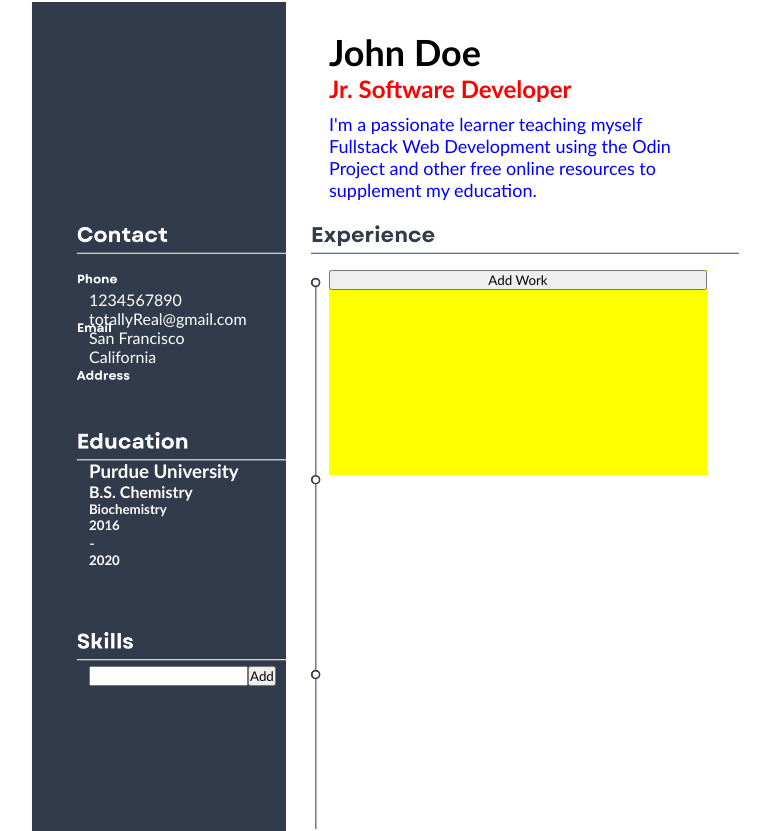
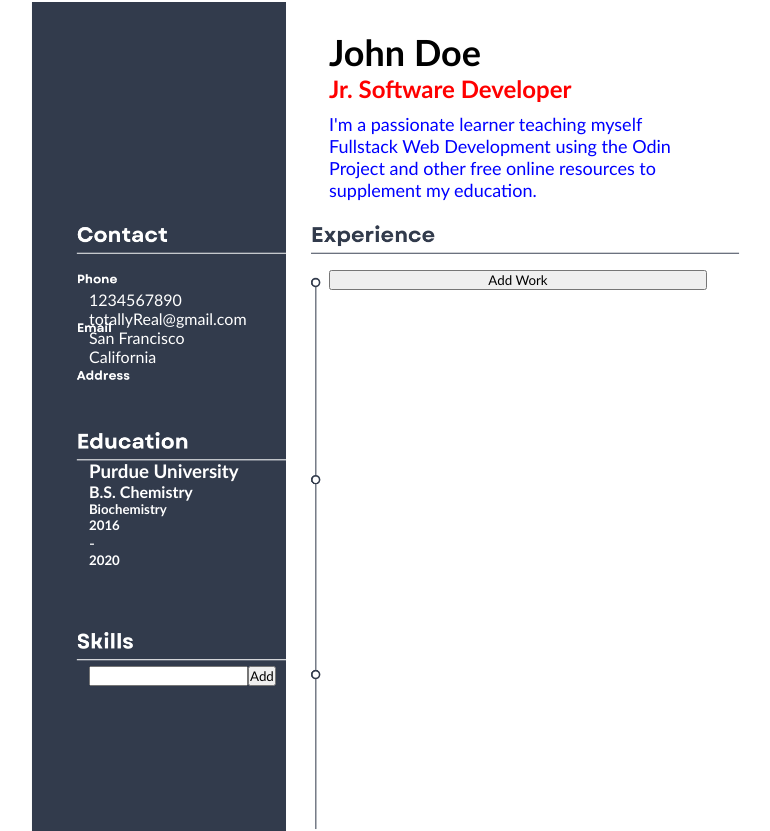
Before and after one commit to JaeGif/CV-Application, a React (Create React App) app: page / in a window 1280 px wide. Shown: the top 831 px of the page, without its empty margins (242-1012 px from the left). Built offline with nearby package versions, Linux system fonts and the light colour scheme.

Commit message:
experience layout corecctly aligned and maxHeight added

```diff
--- a/src/App.js
+++ b/src/App.js
@@ -36,7 +36,9 @@ class App extends Component {
     const experience = [];
 
     for (let i = 0; i < this.state.experienceCount; i++) {
-      experience.push(<Experience key={uniqid()} number={i} />);
+      experience.push(
+        <Experience style={experienceLayout} key={uniqid()} number={i} />
+      );
     }
     return (
       <div style={appStyling}>
@@ -49,7 +51,7 @@ class App extends Component {
 
         <div style={rightColumn}>
           <PersonalInfo style={personalInfoLayout}></PersonalInfo>
-          <div style={experienceLayout}>
+          <div style={experienceContainer}>
             {experience}
             <button onClick={this.addExperience}>Add Work</button>
           </div>
@@ -102,9 +104,11 @@ const personalInfoLayout = {
   height: '240px',
 };
 const experienceLayout = {
+  height: '190px',
+};
+const experienceContainer = {
   display: 'flex',
   flexDirection: 'column',
-  gap: '10px',
-  minHeight: '205px',
-  backgroundColor: 'yellow',
+  gap: '5px',
+  maxHeight: '750px',
 };
--- a/src/components/Experience.js
+++ b/src/components/Experience.js
@@ -68,7 +68,7 @@ export class Experience extends Component {
     const { company, jobTitle, start, end, city, duties, isEdit } = this.state;
 
     return (
-      <div style={this.props.style}>
+      <div>
         {isEdit ? (
           <form>
             <div>
@@ -129,7 +129,7 @@ export class Experience extends Component {
             </button>
           </form>
         ) : (
-          <div onClick={this.changeEdit}>
+          <div style={this.props.style} onClick={this.changeEdit}>
             <div>
               <h3>{company}</h3>
               <h3>{jobTitle}</h3>
```
